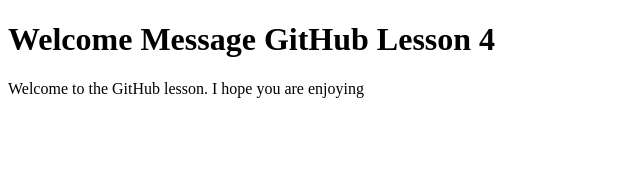
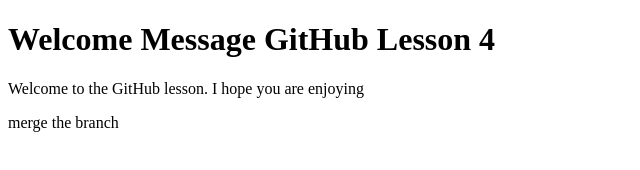
Before and after one commit to makgopajm/myfirsttestrepo, a plain HTML site: page index.html in a window 1280 px wide. Shown: the whole page, without its empty margins (0-640 px from the left). Drawn offline with Linux system fonts and the light colour scheme.

Commit message:
New feature

```diff
--- a/index.html
+++ b/index.html
@@ -4,6 +4,7 @@
 
 <h1>Welcome Message GitHub Lesson 4</h1>
 <p>Welcome to the GitHub lesson. I hope you are enjoying</p>
+<p>merge the branch</p>
 
 </body>
 </html>
```
